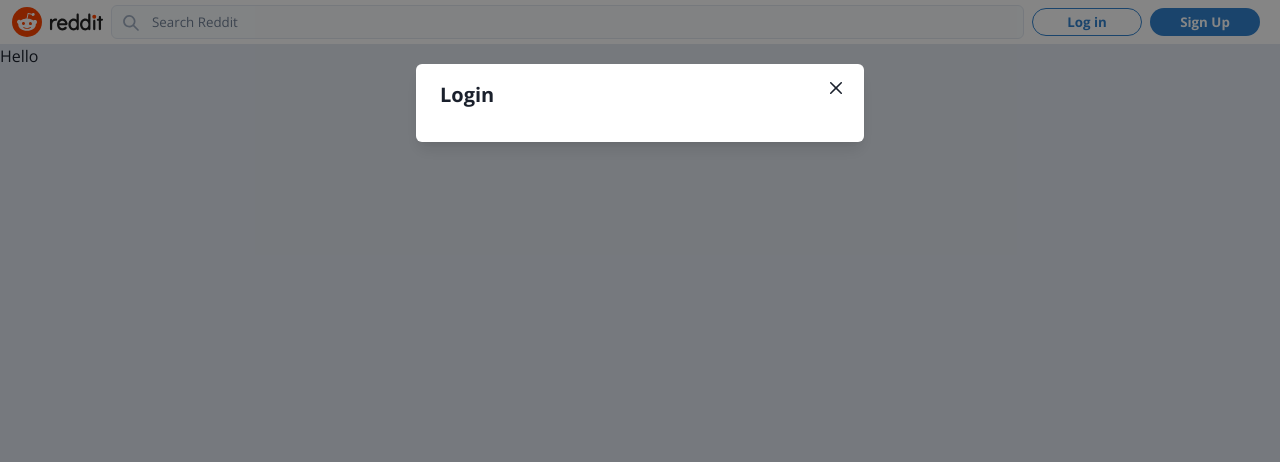
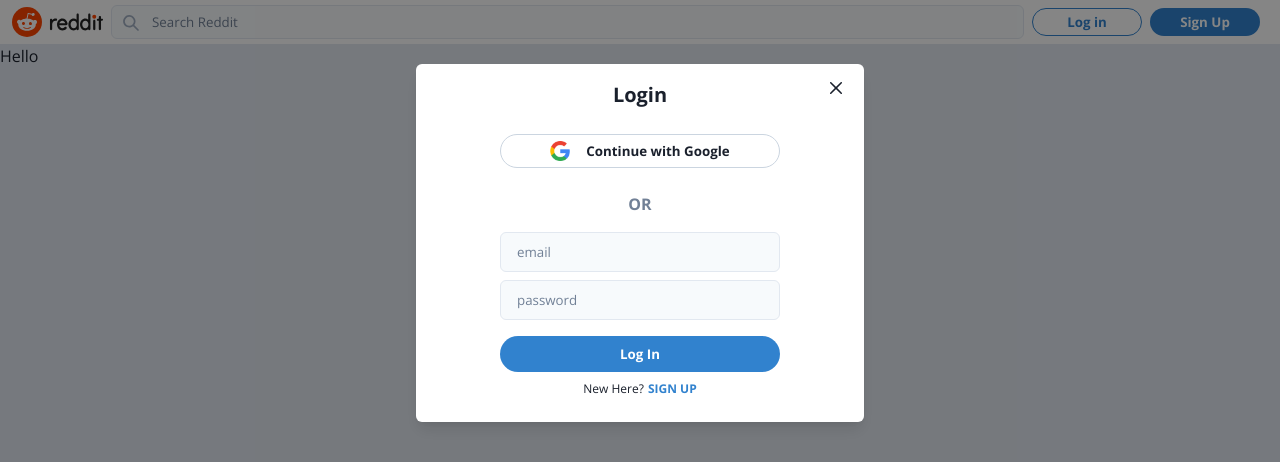
Before and after one commit to timiscarrington/CloneReddit, a Next.js app: page / in a window 1280 px wide. Both pictures are taken after a click on the button "Log in". Shown: the top 462 px of the page. Built offline with nearby package versions, Linux system fonts and the light colour scheme.

Commit message:
finished modals, for signup/login with styling, created firebase project, initialized required variables from FB

```diff
--- /dev/null
+++ b/src/components/Modal/AuthModal/AuthInput.tsx
@@ -0,0 +1,19 @@
+import { AuthModalState } from "@/src/atoms/authModalAtom";
+import { Flex } from "@chakra-ui/react";
+import React from "react";
+import { useRecoilValue } from "recoil";
+import Login from "./Login";
+import SignUp from "./SignUp";
+
+type AuthInputProps = {};
+
+const AuthInput: React.FC<AuthInputProps> = () => {
+  const modalState = useRecoilValue(AuthModalState);
+  return (
+    <Flex direction="column" align="center" width="100%" mt={4}>
+      {modalState.view === "login" && <Login />}
+      {modalState.view === "signup" && <SignUp />}
+    </Flex>
+  );
+};
+export default AuthInput;
--- a/src/components/Modal/AuthModal/AuthModal.tsx
+++ b/src/components/Modal/AuthModal/AuthModal.tsx
@@ -1,9 +1,10 @@
 
 import { AuthModalState } from '@/src/atoms/authModalAtom';
-import { useDisclosure, Button, Modal, ModalOverlay, ModalContent, ModalHeader, ModalCloseButton, ModalBody, ModalFooter, Flex } from '@chakra-ui/react';
+import { useDisclosure, Button, Modal, ModalOverlay, ModalContent, ModalHeader, ModalCloseButton, ModalBody, ModalFooter, Flex, Text} from '@chakra-ui/react';
 import React from 'react';
 import { useRecoilState } from 'recoil';
-
+import AuthInput from './AuthInput';
+import OAuthButton from './OAuthButton';
 
 const AuthModal:React.FC = () => {
    const [modalState, setModalState] = useRecoilState(AuthModalState);
@@ -21,16 +22,19 @@
       <Modal isOpen={modalState.open} onClose={handleClose}>
         <ModalOverlay />
         <ModalContent>
-          <ModalHeader>
+          <ModalHeader textAlign='center'>
             {modalState.view === 'login' && 'Login'}
             {modalState.view === 'signup' && 'Sign up'}
             {modalState.view === 'resetPassword' && 'Reset Password'}
           </ModalHeader>
           <ModalCloseButton />
-          <ModalBody display='flex'  flexDirection='column' alignItems='center' justifyContent='center'>
+          <ModalBody display='flex'  flexDirection='column' alignItems='center' justifyContent='center' pb={6}>
             <Flex direction='column' align='center' justify='center' width= '70%'>
-              {/* <OAuthButtons /> */}
-              {/* <AuthInputs /> */}
+              <OAuthButton />
+              <Text color='gray.500' fontWeight={700}>
+                OR
+              </Text>
+              <AuthInput />
               {/* <ResetPassword /> */}
             </Flex>
           </ModalBody>
--- /dev/null
+++ b/src/components/Modal/AuthModal/Login.tsx
@@ -0,0 +1,89 @@
+import { AuthModalState } from "@/src/atoms/authModalAtom";
+import { Button, Flex, Input, Text } from "@chakra-ui/react";
+import React, { useState } from "react";
+import { useRecoilState, useSetRecoilState } from "recoil";
+
+type LoginProps = {};
+
+const Login: React.FC<LoginProps> = () => {
+const setAuthModalState = useSetRecoilState(AuthModalState)
+  const [loginForm, setLoginForm] = useState({
+    email: "",
+    password: "",
+  });
+
+  //Firebase Logic
+  const onSubmit = () => {};
+
+  const onChange = (event: React.ChangeEvent<HTMLInputElement>) => {
+    //update form state
+    setLoginForm((prev) => ({
+      ...prev,
+      [event.target.name]: event.target.value,
+    }));
+  };
+  return (
+    <form onSubmit={onSubmit}>
+      <Input
+        required
+        name="email"
+        placeholder="email"
+        type="email"
+        mb={2}
+        onChange={onChange}
+        fontSize="10pt"
+        _placeholder={{ color: "gray.500" }}
+        _hover={{
+          bg: "white",
+          border: "1px solid",
+          borderColor: "blue.500",
+        }}
+        _focus={{
+          outline: "none",
+          bg: "white",
+          border: "1px solid",
+          borderColor: "blue.500",
+        }}
+        bg="gray.50"
+      />
+      <Input
+        required
+        name="password"
+        placeholder="password"
+        type="password"
+        mb={2}
+        onChange={onChange}
+        fontSize="10pt"
+        _placeholder={{ color: "gray.500" }}
+        _hover={{
+          bg: "white",
+          border: "1px solid",
+          borderColor: "blue.500",
+        }}
+        _focus={{
+          outline: "none",
+          bg: "white",
+          border: "1px solid",
+          borderColor: "blue.500",
+        }}
+        bg="gray.50"
+      />
+
+      <Button type="submit" width="100%" height="36px" mt={2} mb={2}>
+        Log In
+      </Button>
+      <Flex fontSize='9pt' justifyContent='center'>
+        <Text mr={1}>New Here?</Text>
+        <Text color='blue.500' fontWeight={700} cursor='pointer' onClick={() =>
+         setAuthModalState((prev)=>({
+            ...prev,
+            view:"signup",
+
+        }))
+        }>SIGN UP</Text>
+
+      </Flex>
+    </form>
+  );
+};
+export default Login;
--- /dev/null
+++ b/src/components/Modal/AuthModal/OAuthButton.tsx
@@ -0,0 +1,17 @@
+import { Button, Flex, Image } from '@chakra-ui/react';
+import React from 'react';
+
+
+
+const OAuthButton:React.FC = () => {
+
+    return (
+        <Flex direction="column" width='100%' mb={4}>
+            <Button variant='oauth' mb={2}>
+                <Image src='images/googlelogo.png' height='20px' mr={4}/>
+                Continue with Google
+            </Button>
+        </Flex>
+    )
+}
+export default OAuthButton;
--- /dev/null
+++ b/src/components/Modal/AuthModal/SignUp.tsx
@@ -0,0 +1,112 @@
+import { AuthModalState } from '@/src/atoms/authModalAtom';
+import { Input, Button, Flex, Text } from '@chakra-ui/react';
+import React, { useState } from 'react';
+import { useSetRecoilState } from 'recoil';
+
+
+const SignUp:React.FC = () => {
+
+    const setAuthModalState = useSetRecoilState(AuthModalState)
+  const [signUpForm, setSignUpForm] = useState({
+    email: "",
+    password: "",
+    confirmPassword: ""
+  });
+
+  //Firebase Logic
+  const onSubmit = () => {};
+
+  const onChange = (event: React.ChangeEvent<HTMLInputElement>) => {
+    //update form state
+    setSignUpForm((prev) => ({
+      ...prev,
+      [event.target.name]: event.target.value,
+    }));
+  };
+  return (
+    <form onSubmit={onSubmit}>
+      <Input
+        required
+        name="email"
+        placeholder="email"
+        type="email"
+        mb={2}
+        onChange={onChange}
+        fontSize="10pt"
+        _placeholder={{ color: "gray.500" }}
+        _hover={{
+          bg: "white",
+          border: "1px solid",
+          borderColor: "blue.500",
+        }}
+        _focus={{
+          outline: "none",
+          bg: "white",
+          border: "1px solid",
+          borderColor: "blue.500",
+        }}
+        bg="gray.50"
+      />
+      <Input
+        required
+        name="password"
+        placeholder="password"
+        type="password"
+        mb={2}
+        onChange={onChange}
+        fontSize="10pt"
+        _placeholder={{ color: "gray.500" }}
+        _hover={{
+          bg: "white",
+          border: "1px solid",
+          borderColor: "blue.500",
+        }}
+        _focus={{
+          outline: "none",
+          bg: "white",
+          border: "1px solid",
+          borderColor: "blue.500",
+        }}
+        bg="gray.50"
+      />
+      <Input
+        required
+        name="confirmPassword"
+        placeholder="confirm password"
+        type="password"
+        mb={2}
+        onChange={onChange}
+        fontSize="10pt"
+        _placeholder={{ color: "gray.500" }}
+        _hover={{
+          bg: "white",
+          border: "1px solid",
+          borderColor: "blue.500",
+        }}
+        _focus={{
+          outline: "none",
+          bg: "white",
+          border: "1px solid",
+          borderColor: "blue.500",
+        }}
+        bg="gray.50"
+      />
+
+      <Button type="submit" width="100%" height="36px" mt={2} mb={2}>
+        Sign Up
+      </Button>
+      <Flex fontSize='9pt' justifyContent='center'>
+        <Text mr={1}>Already a redditor?</Text>
+        <Text color='blue.500' fontWeight={700} cursor='pointer' onClick={() =>
+         setAuthModalState((prev)=>({
+            ...prev,
+            view:"login",
+
+        }))
+        }>Log in</Text>
+
+      </Flex>
+    </form>
+  );
+}
+export default SignUp;
```
Also changed, not shown: src/firebase/clientApp.ts (added, +26 -0 lines).
